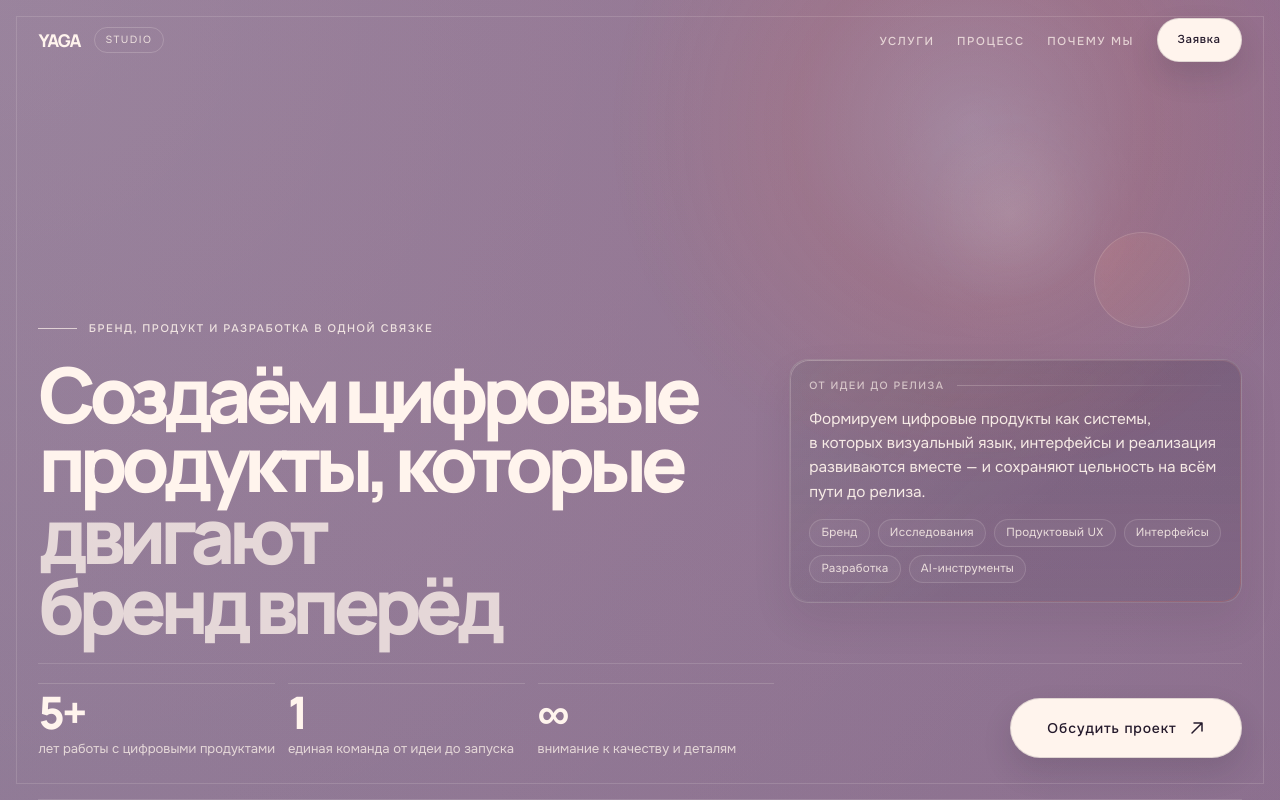
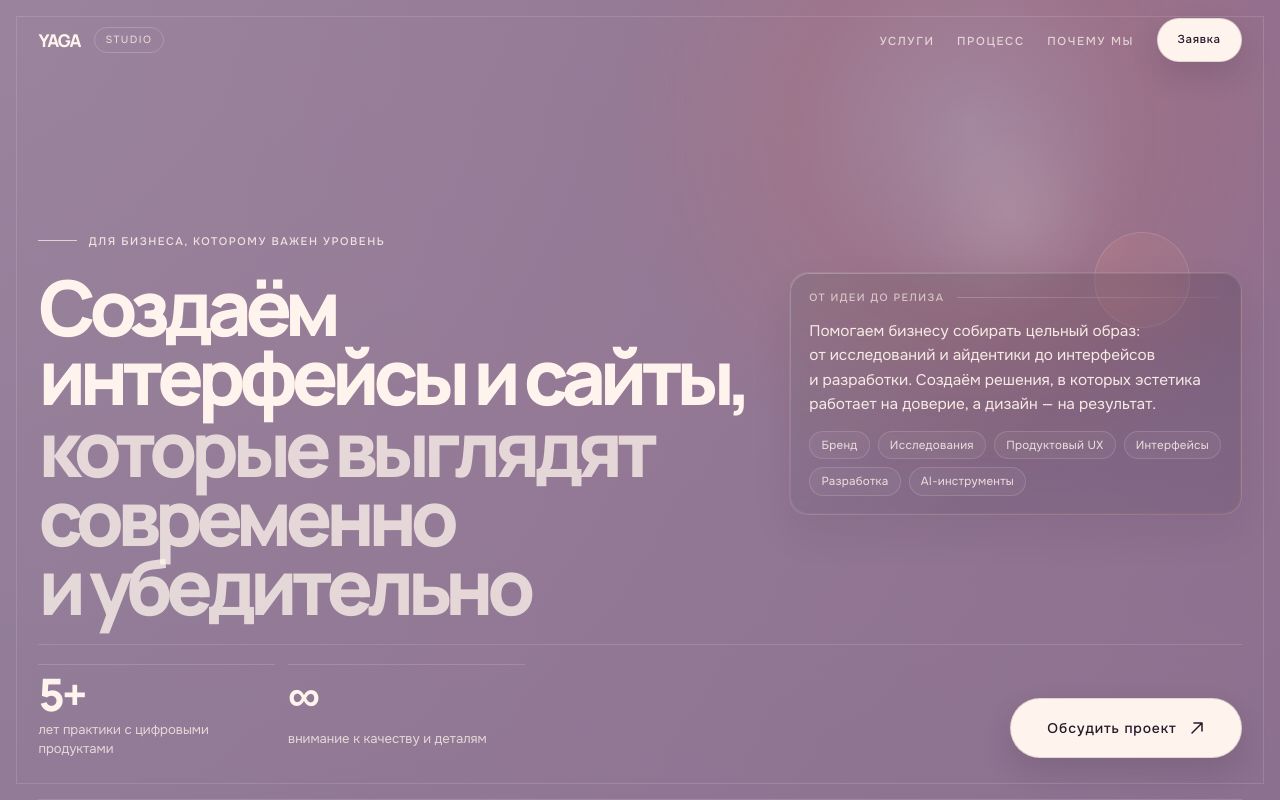
Before and after one commit to Yaroslav-Chertov/yaga-studio, a Next.js app: page / in a window 1280 px wide. Shown: the top 800 px of the page. Built offline with nearby package versions, Linux system fonts and the light colour scheme.

Commit message:
fix text at hero

```diff
--- a/components/Hero.tsx
+++ b/components/Hero.tsx
@@ -10,8 +10,7 @@ const heroTags = [
 ] as const;
 
 const heroFacts = [
-  { value: "5+", label: "лет работы с цифровыми продуктами" },
-  { value: "1", label: "единая команда от идеи до запуска" },
+  { value: "5+", label: "лет практики с цифровыми продуктами" },
   { value: "∞", label: "внимание к качеству и деталям" },
 ] as const;
 
@@ -37,14 +36,16 @@ export default function Hero() {
       <div className="hero__eyebrow">
         <span className="hero__eyebrow-line" />
         <span className="hero__eyebrow-label">
-          Бренд, продукт и разработка в одной связке
+          Для бизнеса, которому важен уровень
         </span>
       </div>
 
       <div className="hero__top">
         <h1 className="hero__heading">
-          Создаём цифровые продукты, которые
-          <em className="hero__heading-accent">двигают бренд вперёд</em>
+          Создаём интерфейсы и&nbsp;сайты,
+          <em className="hero__heading-accent">
+            которые выглядят современно и&nbsp;убедительно
+          </em>
         </h1>
 
         <aside className="hero__panel">
@@ -54,9 +55,10 @@ export default function Hero() {
           </div>
 
           <p className="hero__description">
-            Формируем цифровые продукты как системы, в&nbsp;которых визуальный
-            язык, интерфейсы и&nbsp;реализация развиваются вместе&nbsp;&mdash;
-            и&nbsp;сохраняют цельность на&nbsp;всём пути до&nbsp;релиза.
+            Помогаем бизнесу собирать цельный образ: от&nbsp;исследований
+            и&nbsp;айдентики до&nbsp;интерфейсов и&nbsp;разработки. Создаём
+            решения, в&nbsp;которых эстетика работает на&nbsp;доверие,
+            а&nbsp;дизайн&nbsp;&mdash; на&nbsp;результат.
           </p>
 
           <ul className="hero__tags" aria-label="Ключевые направления">
```
